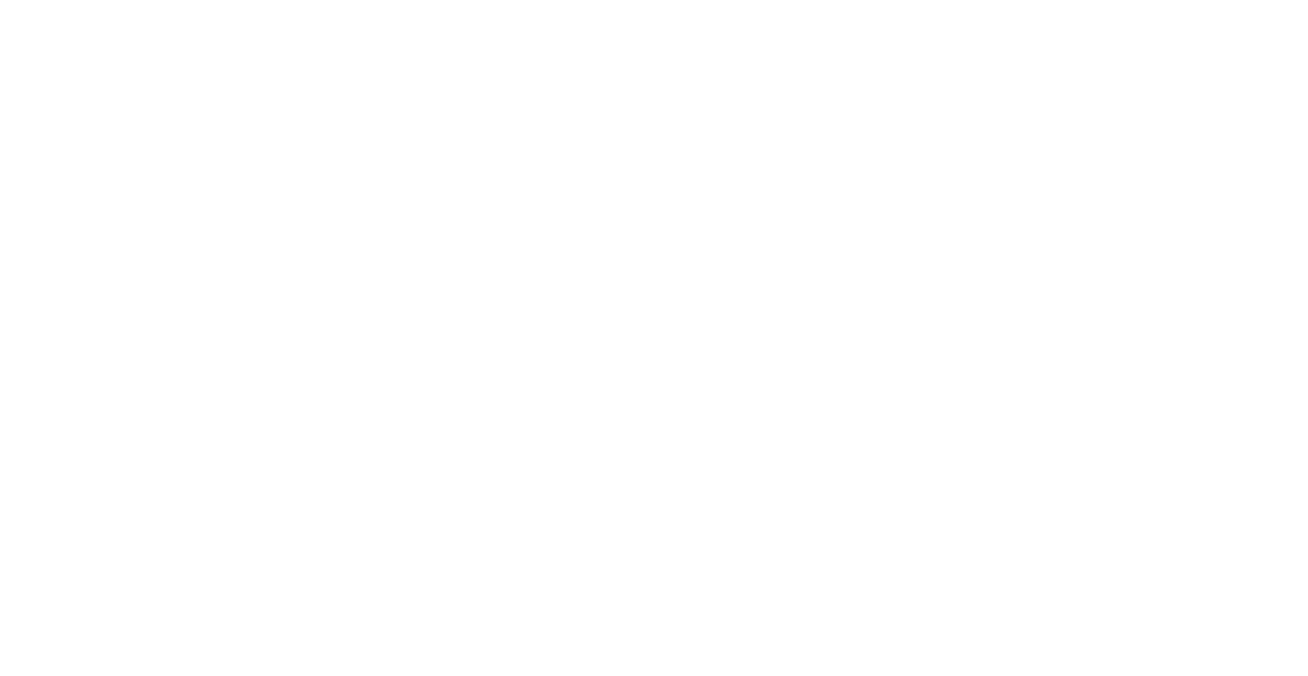
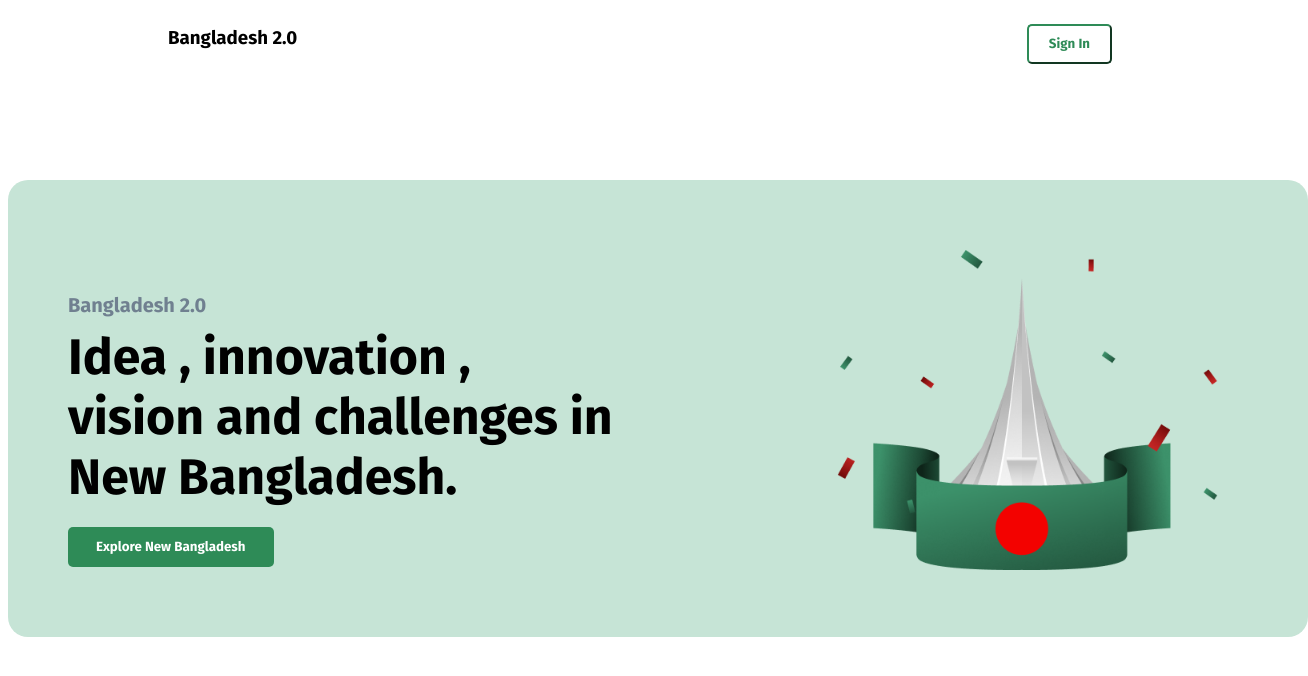
Before and after one commit to fabiha23/assignment1, a plain HTML site: page index.html in a window 1280 px wide. Shown: the whole page, 1308 px wide, since content can reach past the window. Drawn offline with Linux system fonts and the light colour scheme.

Commit message:
done header

```diff
--- a/index.html
+++ b/index.html
@@ -4,8 +4,35 @@
     <meta charset="UTF-8">
     <meta name="viewport" content="width=device-width, initial-scale=1.0">
     <title>Bangladesh 2.0</title>
+    <link rel="stylesheet" href="styles/aassignment.css">
 </head>
 <body>
+    <header>
+        <nav>
+            <h3>Bangladesh 2.0</h3>
+            <ul>
+                <li><Button class="hover">Sign In</Button></li>
+            </ul>
+        </nav>
+        <div>
+            <section id="hero-cntnt">
+                <h5>Bangladesh 2.0</h5>
+                <p>Idea , innovation ,<br>
+                    vision and challenges in <br> New Bangladesh.
+                </p>
+                <button  class="hover hero-btn">Explore New Bangladesh</button>
+            </section>
+            <section id="hero">
+                <img src="./assets/hero.png" alt="">
+            </section>
+        </div>
 
+    </header>
+    <main>
+
+    </main>
+    <footer>
+
+    </footer>
 </body>
 </html>
--- a/styles/aassignment.css
+++ b/styles/aassignment.css
@@ -0,0 +1,66 @@
+@import url('https://fonts.googleapis.com/css2?family=Fira+Sans:ital,wght@0,100;0,200;0,300;0,400;0,500;0,600;0,700;0,800;0,900;1,100;1,200;1,300;1,400;1,500;1,600;1,700;1,800;1,900&family=Work+Sans:ital,wght@0,100..900;1,100..900&display=swap');
+*{
+    font-family: "Fira Sans", serif;
+    font-weight: 700;
+    font-style: normal;
+  }
+  nav{
+    display: flex;
+    margin: 0 160px;
+    justify-content: space-between;
+
+  }
+  nav ul li{
+    list-style: none;
+  }
+  nav ul li button{
+    color: seagreen;
+    background-color: white;
+    border-color: seagreen;
+    padding: 10px 20px;
+    border-radius: 5px;
+    border-width: 2px;
+
+  }
+  .hover:hover{
+    background-color: slategrey;
+  }
+  div{
+    display: flex;
+    background-color: #C6E4D6;
+    border-radius: 20px;
+    width: 1280px;
+    justify-content: center;
+    margin: auto;
+    margin-top: 100px;
+    padding: 30px 10px;
+    justify-content: space-between;
+  }
+  div section p{
+    font-size: 50px;
+    margin: 0;
+  }
+  div section img{
+    height: 320px;
+    padding-right: 50px;
+  }
+  #hero{
+    padding: 40px 30px 30px 0;
+  }
+  #hero-cntnt{
+    padding: 50px 0 20px 50px;
+  }
+  .hero-btn{
+    margin: 20px;
+    margin-left: 0;
+    background-color: seagreen;
+    border: none;
+    padding: 12px 28px;
+    border-radius: 5px;
+    color: white;
+  }
+  div section h5{
+    margin-bottom: 10px;
+    color: slategray;
+    font-size: 20px;
+  }
```
Also changed, not shown: assets/al-jazeera.png (added), assets/card-icon.png (added), assets/facebook.png (added), assets/hero.png (added), assets/instagram.png (added), assets/quote-bg.png (added), assets/satelite.png (added), assets/x.png (added).
